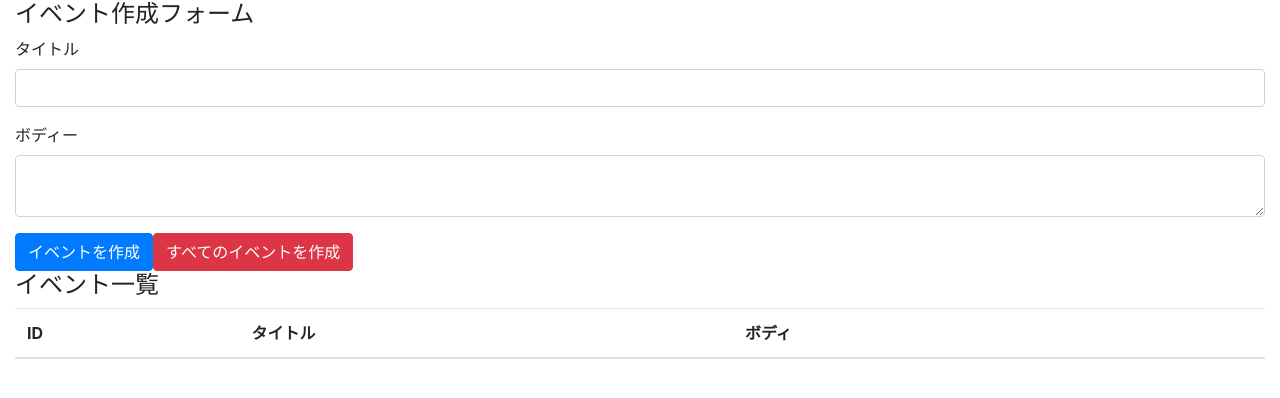
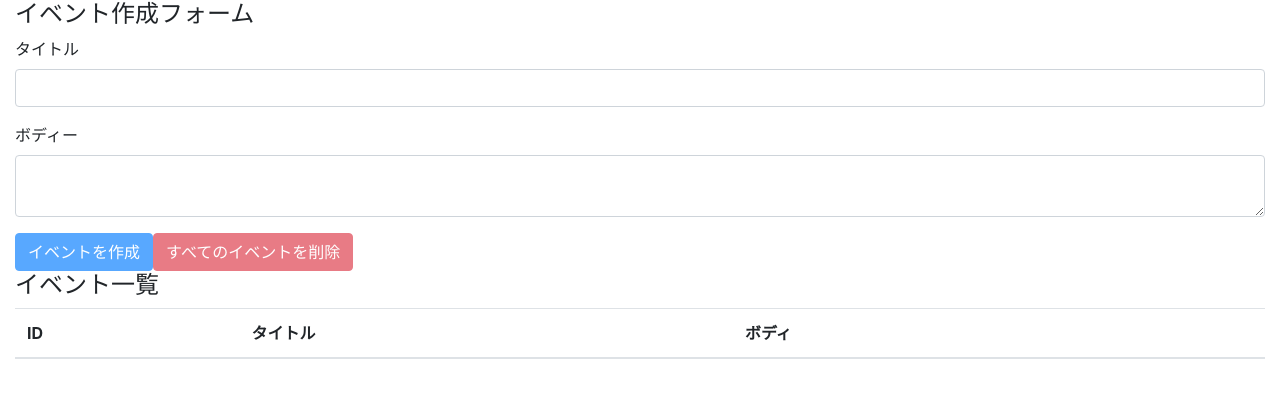
Before and after one commit to Yosshii001/react-hooks-101, a React (Create React App) app: page / in a window 1280 px wide. Shown: the top 398 px of the page. Built offline with nearby package versions, Linux system fonts and the light colour scheme.

Commit message:
implement confirm delete event, delete all events

```diff
--- a/src/components/App.js
+++ b/src/components/App.js
@@ -11,6 +11,7 @@ const App = () => {
 
   const [title, setTitle] = useState('')
   const [body, setBody] = useState('')
+
 
   const addEvent = e => {
     e.preventDefault()
@@ -27,8 +28,14 @@ const App = () => {
     setBody('')
   }
 
+  const unCreatable = title === "" || body === ""
+
   const deleteAllEvents = e => {
     e.preventDefault()
+
+    if (!window.confirm("すべてのイベントを削除しますが、大丈夫ですか？")) {
+      return
+    }
 
     const action = {
       type: 'DELETE_ALL_EVENTS'
@@ -36,6 +43,8 @@ const App = () => {
 
     dispatch(action)
   }
+
+  const unDeletetable = state.length === 0
 
   return (
     <div className="container-fluid">
@@ -57,13 +66,15 @@ const App = () => {
         </div>
         <button
           className="btn btn-primary"
-          onClick={addEvent}>
+          onClick={addEvent}
+          disabled={unCreatable}>
           イベントを作成
         </button>
         <button
           className="btn btn-danger"
-          onClick={deleteAllEvents}>
-          すべてのイベントを作成
+          onClick={deleteAllEvents}
+          disabled={unDeletetable}>
+          すべてのイベントを削除
         </button>
       </form>
 
--- a/src/components/Event.js
+++ b/src/components/Event.js
@@ -2,6 +2,15 @@ import React from 'react'
 
 const Event = ({dispatch, event}) => {
   const handleClickDeleteButton = id => {
+
+    const confirm = window.confirm(
+      `イベント（ID:${id}）を削除してもよろしいですか`
+    )
+
+    if (!confirm) {
+      return
+    }
+
     const action = {
       type: 'DELETE_EVENT',
       id: id
```
